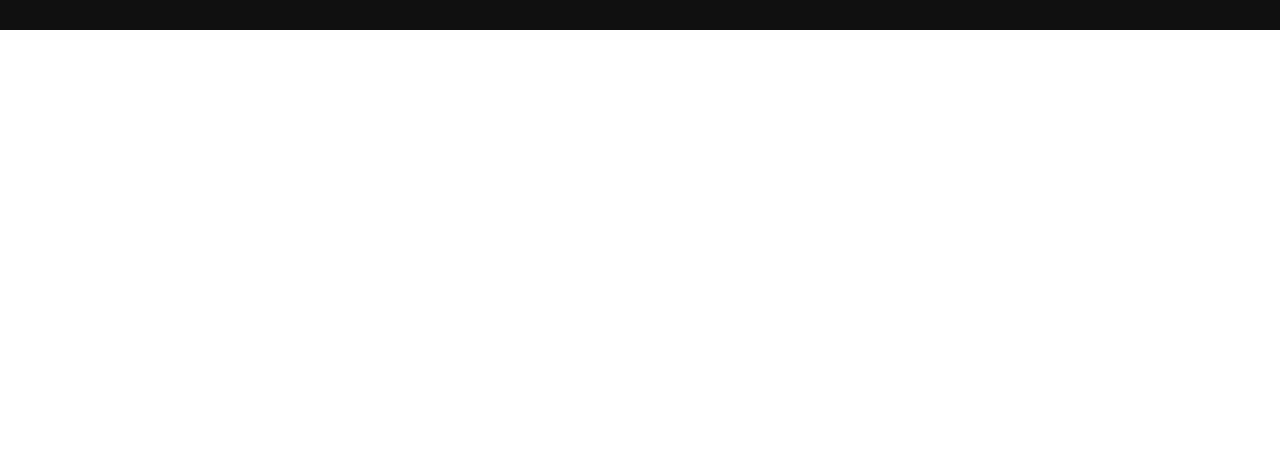
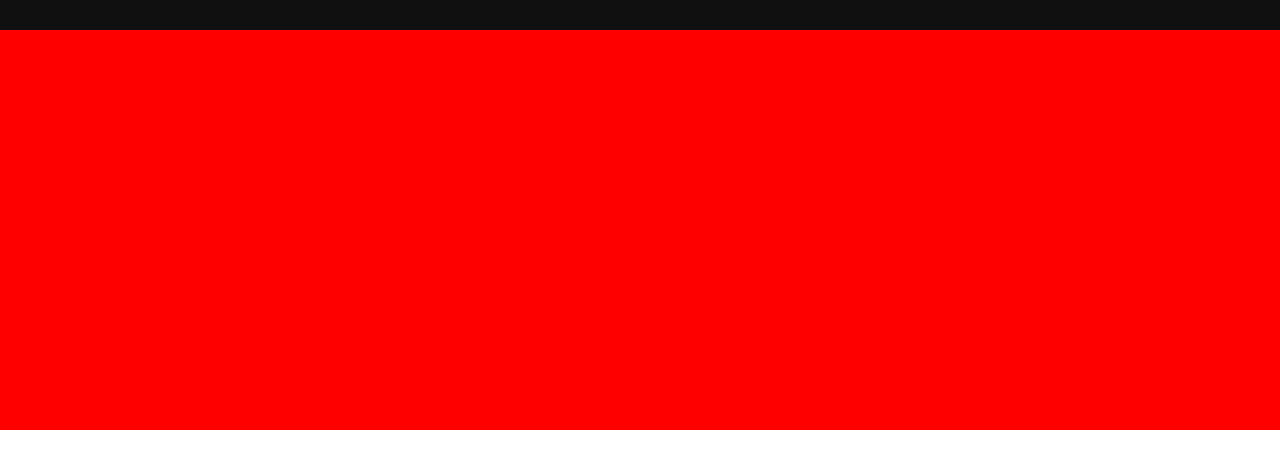
Before and after one commit to Dev-LucasPereira/HeroGeek, a plain HTML site: page index.html in a window 1280 px wide. Shown: the part 70-538 px from the top of the page. Drawn offline with Linux system fonts and the light colour scheme.

Commit message:
hero demo

```diff
--- a/index.html
+++ b/index.html
@@ -20,6 +20,7 @@
             </div>
         </div>
     </header>
+    <div class="hero"></div>
 
 </body>
 
--- a/styles.css
+++ b/styles.css
@@ -43,6 +43,12 @@
 
 
 }
+.hero {
+    height: 400px;
+    background: red
+
+};
+
 @media (max-width:620px) {
     .container { flex-wrap: wrap;
     justify-content: center;}
```
